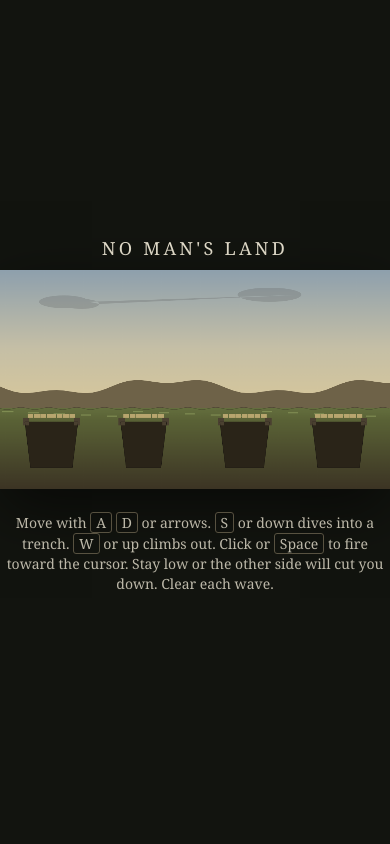
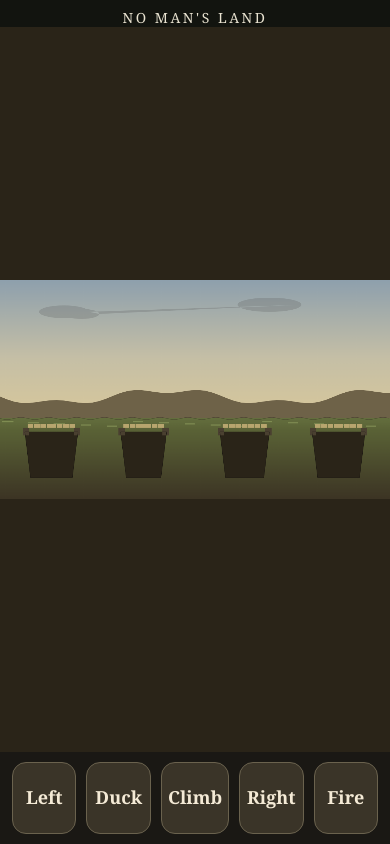
Before and after one commit to jpfeiffer16/no-mans-land, a plain HTML site: page index.html in a window 390 px wide. Drawn offline with Linux system fonts and the light colour scheme.

Commit message:
Make No Man's Land playable on a phone

```diff
--- a/index.html
+++ b/index.html
@@ -2,22 +2,41 @@
 <html lang="en">
 <head>
 <meta charset="UTF-8" />
-<meta name="viewport" content="width=device-width, initial-scale=1" />
+<meta name="viewport" content="width=device-width, initial-scale=1, maximum-scale=1, user-scalable=no, viewport-fit=cover" />
 <title>No Man's Land</title>
 <style>
-  html, body { margin: 0; height: 100%; background: #12140f; color: #e8e2d0; font-family: Georgia, "Times New Roman", serif; }
-  body { display: flex; flex-direction: column; align-items: center; justify-content: center; gap: 10px; }
-  h1 { margin: 0; font-weight: 500; letter-spacing: 0.18em; font-size: 18px; text-transform: uppercase; }
-  #wrap { position: relative; box-shadow: 0 20px 60px rgba(0,0,0,.55); }
-  canvas { display: block; background: #2a2418; cursor: crosshair; max-width: 100vw; max-height: 82vh; }
-  #hint { font-size: 14px; opacity: .8; max-width: 920px; text-align: center; line-height: 1.45; }
-  kbd { font-family: inherit; border: 1px solid #6a624e; padding: 0 5px; border-radius: 3px; }
+  html, body { margin: 0; height: 100%; background: #12140f; color: #e8e2d0; font-family: Georgia, "Times New Roman", serif; overflow: hidden; touch-action: none; overscroll-behavior: none; -webkit-user-select: none; user-select: none; }
+  body { display: flex; flex-direction: column; height: 100dvh; }
+  h1 { margin: 0; padding: 8px 12px 0; font-weight: 500; letter-spacing: 0.18em; font-size: 14px; text-transform: uppercase; text-align: center; }
+  #wrap { position: relative; flex: 1; min-height: 0; display: flex; align-items: center; justify-content: center; }
+  canvas { display: block; background: #2a2418; cursor: crosshair; width: 100%; height: 100%; object-fit: contain; touch-action: none; }
+  #hint { display: none; }
+  #controls { display: flex; gap: 10px; padding: 10px 12px calc(10px + env(safe-area-inset-bottom)); background: #1a1814; align-items: stretch; }
+  #controls button {
+    flex: 1; min-height: 72px; font: 600 18px/1.1 Georgia, serif; color: #f4ead6;
+    background: #3a3428; border: 1px solid #6a624e; border-radius: 14px;
+    touch-action: none; -webkit-tap-highlight-color: transparent;
+  }
+  #controls button.held { background: #6d6248; }
+  #fire { flex: 1.4; background: #5c3a28; }
+  @media (min-width: 900px) {
+    #controls { display: none; }
+    #hint { display: block; font-size: 14px; opacity: .8; text-align: center; padding: 8px 16px 12px; }
+    h1 { font-size: 18px; padding-top: 12px; }
+  }
 </style>
 </head>
 <body>
 <h1>No Man's Land</h1>
 <div id="wrap"><canvas id="c" width="1100" height="620"></canvas></div>
-<p id="hint">Move with <kbd>A</kbd> <kbd>D</kbd> or arrows. <kbd>S</kbd> or down dives into a trench. <kbd>W</kbd> or up climbs out. Click or <kbd>Space</kbd> to fire toward the cursor. Stay low or the other side will cut you down. Clear each wave.</p>
+<div id="controls">
+  <button id="btn-left" type="button">Left</button>
+  <button id="btn-down" type="button">Duck</button>
+  <button id="btn-up" type="button">Climb</button>
+  <button id="btn-right" type="button">Right</button>
+  <button id="fire" type="button">Fire</button>
+</div>
+<p id="hint">Move with A D or arrows. S or down dives into a trench. W or up climbs out. Click or Space to fire toward the cursor. On a phone, hold the buttons and tap Fire. Stay low or the other side will cut you down.</p>
 <script>
 const canvas = document.getElementById("c");
 const ctx = canvas.getContext("2d");
@@ -34,13 +53,64 @@ addEventListener("keydown", e => {
 addEventListener("keyup", e => { keys[e.code] = false; });
 
 let mouse = { x: W * 0.7, y: H * 0.45, down: false };
-canvas.addEventListener("mousemove", e => {
+canvas.addEventListener("mousemove", e => { canvasPoint(e.clientX, e.clientY); });
+function canvasPoint(clientX, clientY) {
   const r = canvas.getBoundingClientRect();
-  mouse.x = (e.clientX - r.left) * (W / r.width);
-  mouse.y = (e.clientY - r.top) * (H / r.height);
+  mouse.x = (clientX - r.left) * (W / r.width);
+  mouse.y = (clientY - r.top) * (H / r.height);
+}
+canvas.addEventListener("mousedown", (e) => {
+  canvasPoint(e.clientX, e.clientY);
+  mouse.down = true;
+  if (state !== "play") start();
 });
-canvas.addEventListener("mousedown", () => { mouse.down = true; if (state === "title") start(); });
 canvas.addEventListener("mouseup", () => { mouse.down = false; });
+canvas.addEventListener("touchstart", (e) => {
+  e.preventDefault();
+  const t = e.changedTouches[0];
+  canvasPoint(t.clientX, t.clientY);
+  mouse.down = true;
+  if (state !== "play") start();
+}, { passive: false });
+canvas.addEventListener("touchmove", (e) => {
+  e.preventDefault();
+  const t = e.changedTouches[0];
+  canvasPoint(t.clientX, t.clientY);
+}, { passive: false });
+canvas.addEventListener("touchend", (e) => {
+  e.preventDefault();
+  if (e.touches.length === 0) mouse.down = false;
+}, { passive: false });
+canvas.addEventListener("touchcancel", () => { mouse.down = false; });
+
+function holdButton(el, code) {
+  const down = (e) => {
+    e.preventDefault();
+    keys[code] = true;
+    el.classList.add("held");
+    if (code === "Space" && state !== "play") start();
+  };
+  const up = (e) => {
+    e.preventDefault();
+    keys[code] = false;
+    el.classList.remove("held");
+  };
+  el.addEventListener("touchstart", down, { passive: false });
+  el.addEventListener("touchend", up, { passive: false });
+  el.addEventListener("touchcancel", up, { passive: false });
+  el.addEventListener("mousedown", down);
+  el.addEventListener("mouseup", up);
+  el.addEventListener("mouseleave", up);
+}
+holdButton(document.getElementById("btn-left"), "ArrowLeft");
+holdButton(document.getElementById("btn-down"), "ArrowDown");
+holdButton(document.getElementById("btn-up"), "ArrowUp");
+holdButton(document.getElementById("btn-right"), "ArrowRight");
+holdButton(document.getElementById("fire"), "Space");
+
+addEventListener("touchmove", (e) => { e.preventDefault(); }, { passive: false });
+addEventListener("gesturestart", (e) => { e.preventDefault(); });
+document.addEventListener("contextmenu", (e) => e.preventDefault());
 
 const trenches = [
   { x: 70, w: 150 },
```
